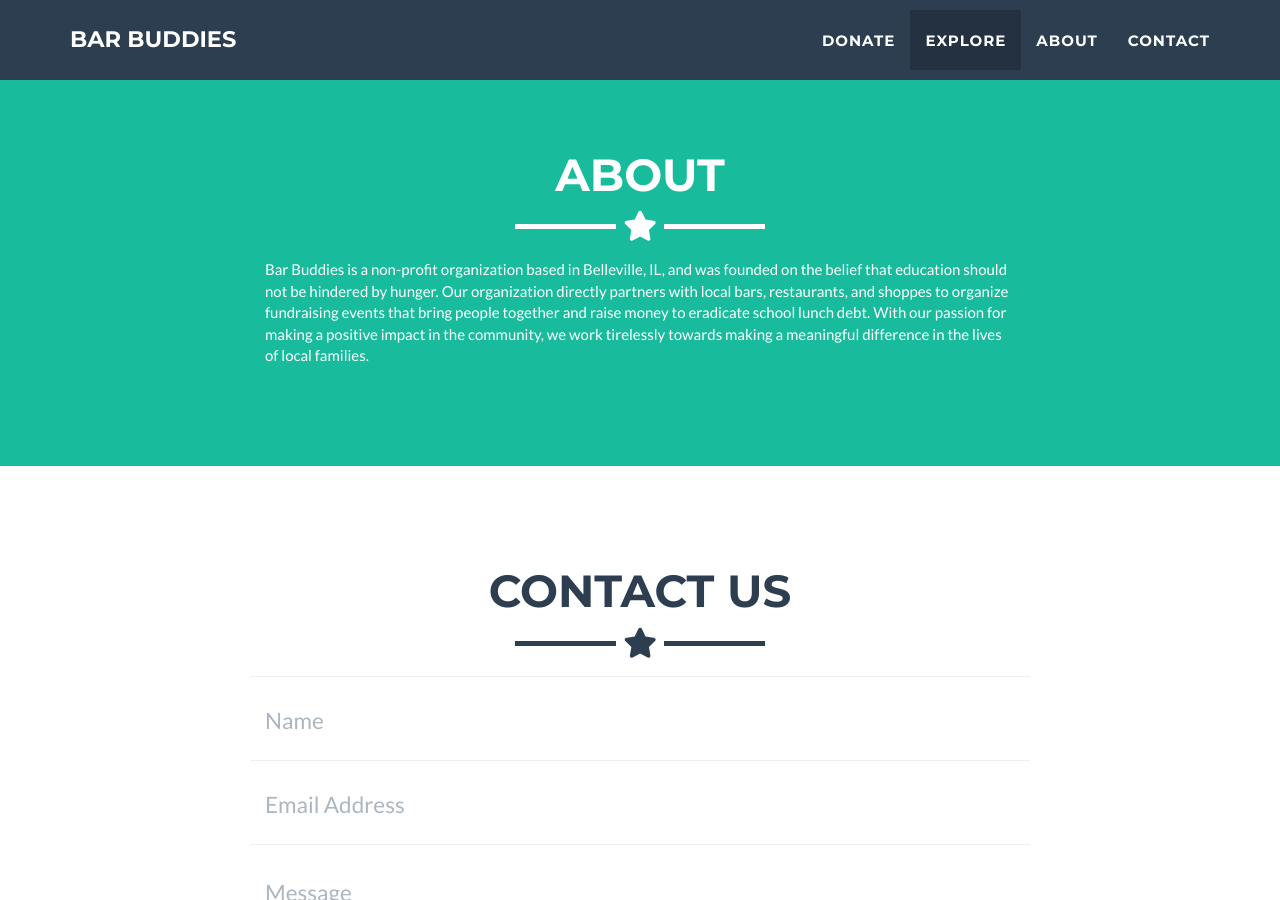
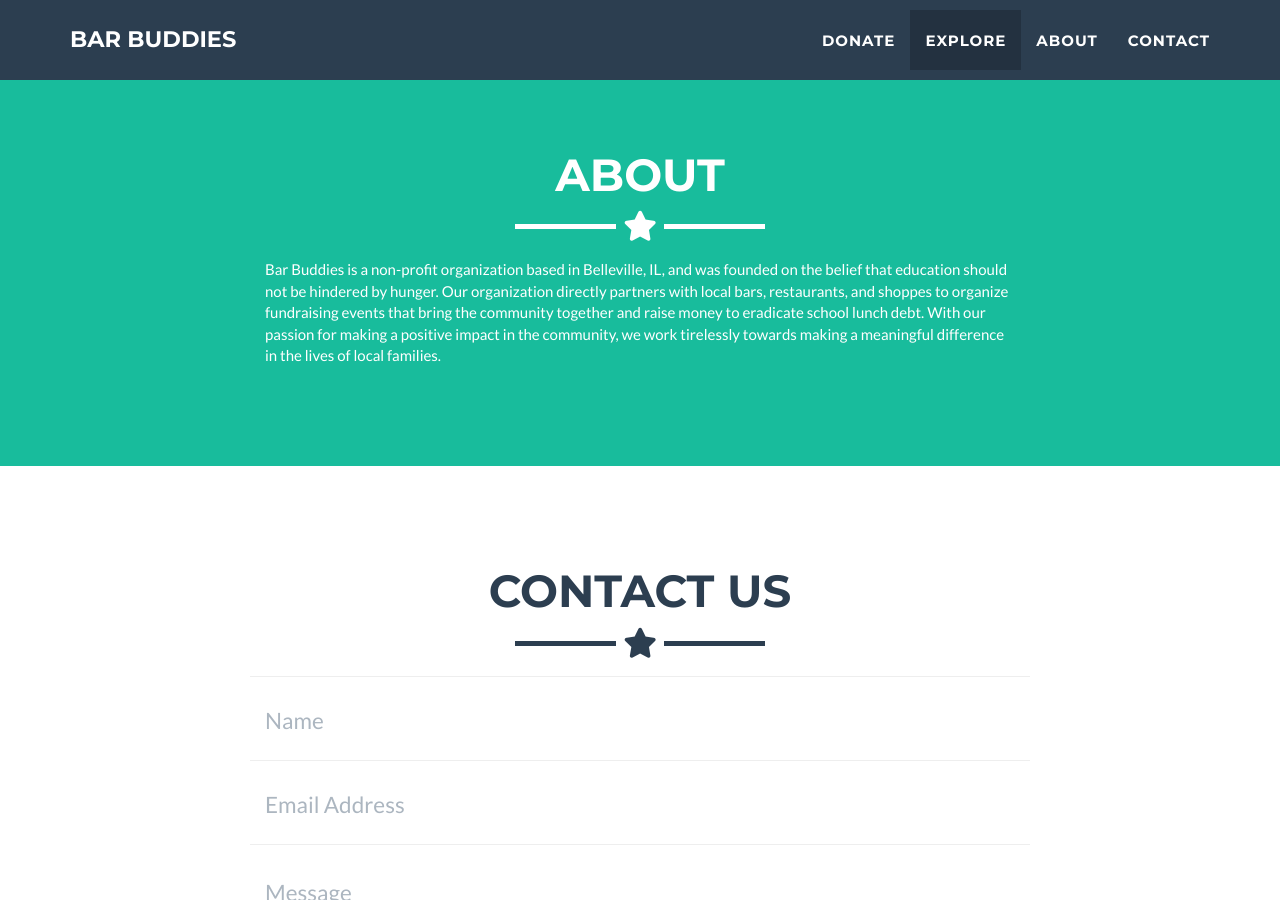
Before and after one commit to jeff-blyden/jeff-blyden.github.io, a Jekyll site: the page built from _posts/2023-05-04-partners.markdown, in a window 1280 px wide and 900 px high, scrolled down 1378 px. Built offline with Jekyll 4.4.1, drawn with Linux system fonts in a browser that asks for light colours.

Commit message:
updated about

```diff
--- a/_includes/about.html
+++ b/_includes/about.html
@@ -11,7 +11,7 @@
       <div class="col-lg-8 col-lg-offset-2">
         Bar Buddies is a non-profit organization based in Belleville, IL, and was founded on the belief that
         education should not be hindered by hunger. Our organization directly partners with local bars, restaurants,
-        and shoppes to organize fundraising events that bring people together and raise money to eradicate school
+        and shoppes to organize fundraising events that bring the community together and raise money to eradicate school
         lunch debt. With our passion for making a positive impact in the community, we work tirelessly towards making
         a meaningful difference in the lives of local families.
       </div>
```
